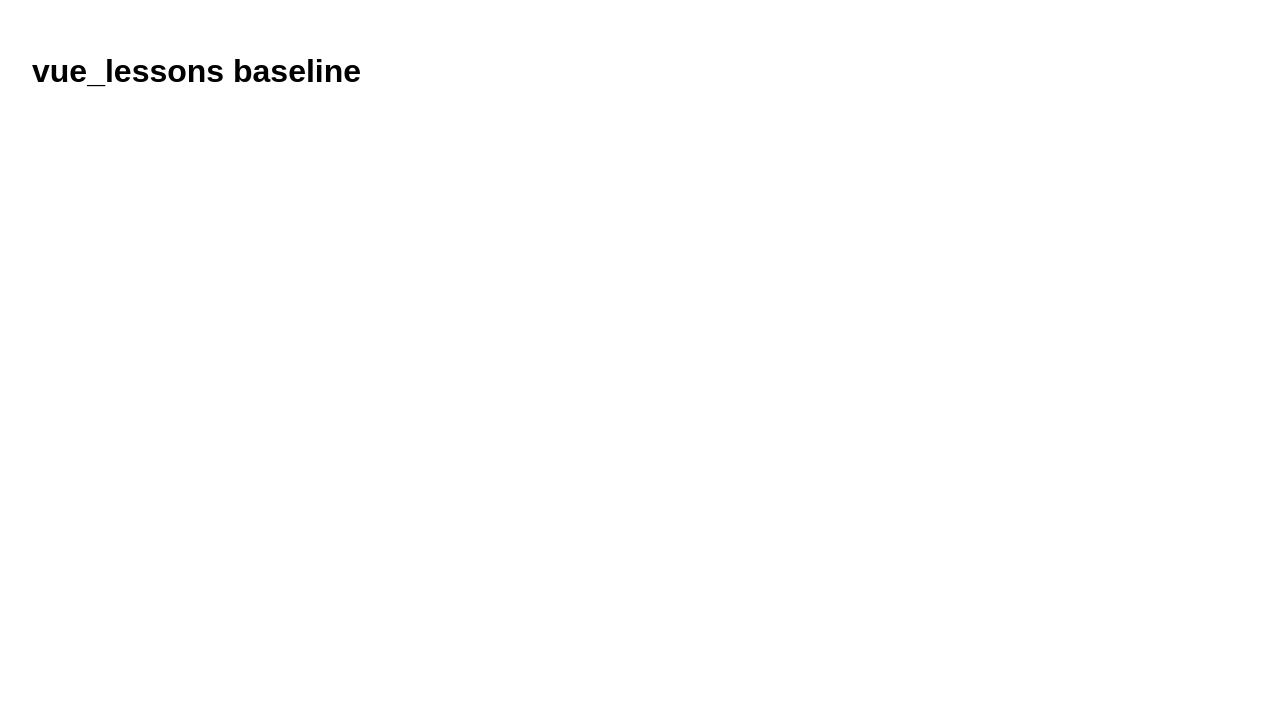
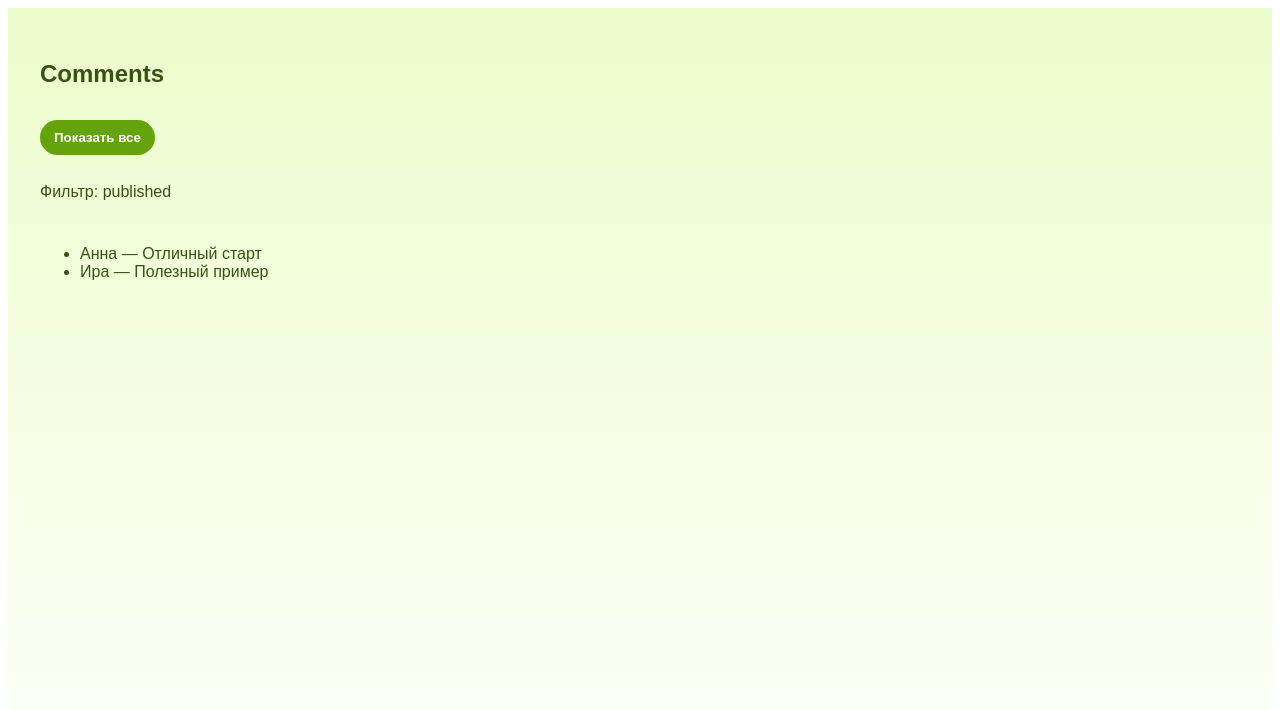
Before and after one commit to angularWorkshop/vue_lessons, a Vue app: page / in a window 1280 px wide. Shown: the top 710 px of the page. Built offline with nearby package versions, Linux system fonts and the light colour scheme.

Commit message:
feat: add vue answer-topic-08-exercise-01-comments-list-keys solution

```diff
--- a/src/App.vue
+++ b/src/App.vue
@@ -1,16 +1,52 @@
 <script setup>
-const title = 'vue_lessons baseline';
+import { reactive } from 'vue';
+import { commentsBoardSeed } from './comments-board-seed.js';
+
+const board = reactive({
+  ...commentsBoardSeed,
+});
+
+function toggleFilter() {
+  board.showAll = !board.showAll;
+}
+
+function visibleComments() {
+  return board.showAll
+    ? board.comments
+    : board.comments.filter(comment => comment.status === 'published');
+}
 </script>
 
 <template>
-  <main class="app">
-    <h1>{{ title }}</h1>
-  </main>
+  <section class="comments-board">
+    <h1>Comments</h1>
+    <button type="button" @click="toggleFilter">{{ board.showAll ? 'Показать опубликованные' : 'Показать все' }}</button>
+    <p>Фильтр: {{ board.showAll ? 'all' : 'published' }}</p>
+    <ul>
+      <li v-for="comment in visibleComments()" :key="comment.id">{{ comment.author }} — {{ comment.text }}</li>
+    </ul>
+  </section>
 </template>
 
 <style scoped>
-.app {
-  padding: 24px;
+.comments-board {
+  min-height: 100vh;
+  padding: 32px;
+  display: grid;
+  gap: 12px;
+  align-content: start;
+  background: linear-gradient(180deg, #ecfccb 0%, #ffffff 100%);
+  color: #365314;
   font-family: Arial, sans-serif;
 }
+
+button {
+  justify-self: start;
+  border: 0;
+  border-radius: 999px;
+  padding: 10px 14px;
+  background: #65a30d;
+  color: white;
+  font-weight: 700;
+}
 </style>
--- /dev/null
+++ b/src/comments-board-seed.js
@@ -0,0 +1,8 @@
+export const commentsBoardSeed = {
+  showAll: false,
+  comments: [
+    { id: 'c1', author: 'Анна', text: 'Отличный старт', status: 'published' },
+    { id: 'c2', author: 'Макс', text: 'Жду доработку', status: 'draft' },
+    { id: 'c3', author: 'Ира', text: 'Полезный пример', status: 'published' },
+  ],
+};
```
Also changed, not shown: src/main.js (line endings or trailing spaces), 2 other files (tests, documents, lock files or other folders).
